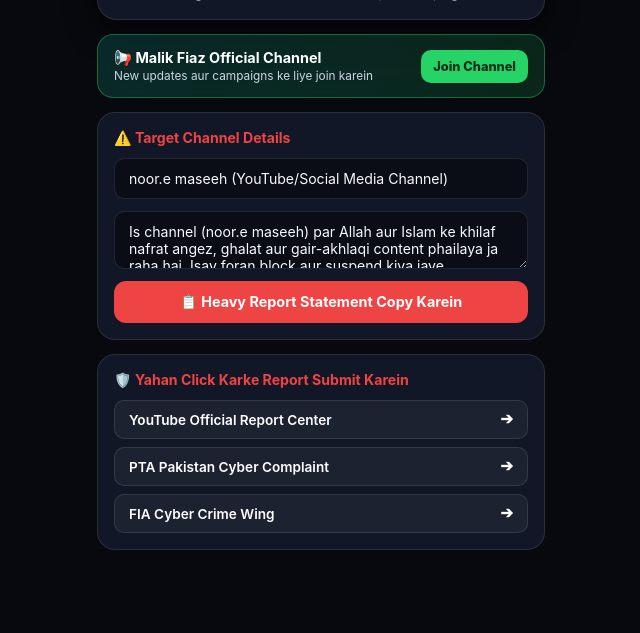
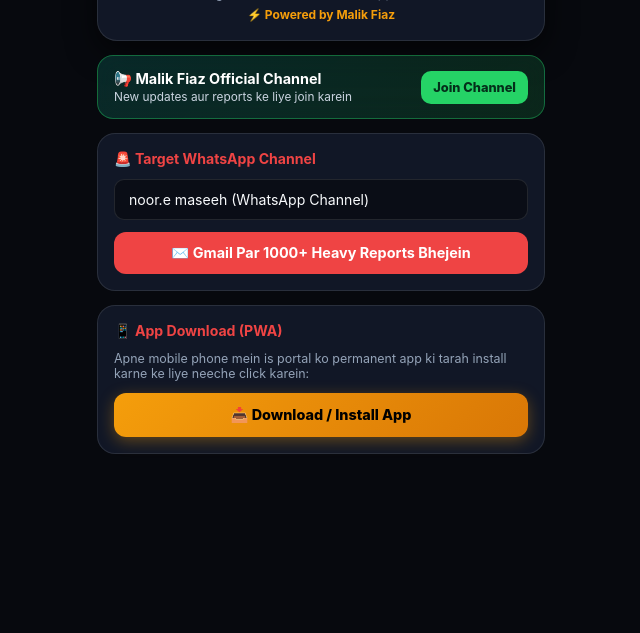
Before and after one commit to malikfiaz102780/Channel-baning-, a plain HTML site: page index.html in a window 1280 px wide. Shown: the part 167-800 px from the top of the page, without its empty margins (319-959 px from the left). Drawn offline with Linux system fonts and the light colour scheme.

Commit message:
Update index.html

```diff
--- a/index.html
+++ b/index.html
@@ -4,7 +4,7 @@
   <meta charset="UTF-8" />
   <meta name="viewport" content="width=device-width, initial-scale=1.0, maximum-scale=1.0, user-scalable=no" />
   <meta name="theme-color" content="#07090e" />
-  <title>Official Report Portal - Malik Fiaz</title>
+  <title>WhatsApp Channel Report Portal - Malik Fiaz</title>
 
   <style>
     :root {
@@ -49,7 +49,7 @@
       gap: 14px;
       padding: 16px;
       z-index: 1;
-      padding-bottom: 50px;
+      padding-bottom: 60px;
     }
 
     .header {
@@ -79,6 +79,7 @@
 
     .header h1 { font-size: 1.25rem; font-weight: 800; color: #fff; }
     .header p { font-size: 0.78rem; color: var(--muted); margin-top: 2px; }
+    .powered-by { font-size: 0.75rem; color: var(--accent); margin-top: 6px; font-weight: 700; }
 
     .wa-banner {
       background: linear-gradient(135deg, rgba(18, 140, 126, 0.25), rgba(37, 211, 102, 0.15));
@@ -123,7 +124,7 @@
       color: var(--primary);
     }
 
-    input, textarea {
+    input {
       width: 100%;
       padding: 11px 14px;
       background: rgba(0,0,0,0.4);
@@ -133,8 +134,6 @@
       font-size: 0.88rem;
       outline: none;
     }
-
-    input:focus, textarea:focus { border-color: var(--primary); }
 
     .btn {
       width: 100%;
@@ -148,48 +147,19 @@
       cursor: pointer;
       transition: 0.2s;
     }
-
     .btn:hover { background: #dc2626; }
 
-    .report-links {
-      display: flex;
-      flex-direction: column;
-      gap: 8px;
+    .btn-download {
+      background: linear-gradient(135deg, var(--accent), #d97706);
+      color: #000;
+      display: none;
+      text-align: center;
+      text-decoration: none;
+      font-weight: 800;
+      padding: 13px;
+      border-radius: 12px;
+      box-shadow: 0 4px 15px rgba(245, 158, 11, 0.35);
     }
-
-    .platform-link {
-      display: flex;
-      align-items: center;
-      justify-content: space-between;
-      padding: 10px 14px;
-      background: rgba(255,255,255,0.05);
-      border: 1px solid var(--border);
-      border-radius: 10px;
-      color: #fff;
-      text-decoration: none;
-      font-size: 0.85rem;
-      font-weight: 600;
-    }
-
-    .platform-link:hover { background: rgba(255,255,255,0.1); }
-
-    .toast {
-      position: fixed;
-      bottom: 25px;
-      left: 50%;
-      transform: translateX(-50%) translateY(20px);
-      background: var(--success);
-      color: #022c22;
-      font-weight: 700;
-      padding: 10px 20px;
-      border-radius: 99px;
-      font-size: 0.85rem;
-      opacity: 0;
-      transition: 0.3s;
-      pointer-events: none;
-      z-index: 1000;
-    }
-    .toast.show { opacity: 1; transform: translateX(-50%) translateY(0); }
   </style>
 </head>
 <body>
@@ -201,60 +171,72 @@
       <div class="avatar-wrap">
         <img src="bg.jpg" alt="Malik Fiaz" />
       </div>
-      <h1>Malik Fiaz Report Portal</h1>
-      <p>Target: noor.e maseeh Channel Report Campaign</p>
+      <h1>WhatsApp Channel Report Portal</h1>
+      <p>Target: noor.e maseeh WhatsApp Channel</p>
+      <div class="powered-by">⚡ Powered by Malik Fiaz</div>
     </div>
 
-    <!-- Official WhatsApp Channel Banner (Malik Fiaz) -->
+    <!-- Official WhatsApp Channel Banner -->
     <div class="wa-banner">
       <div class="wa-info">
         <h3>📢 Malik Fiaz Official Channel</h3>
-        <p>New updates aur campaigns ke liye join karein</p>
+        <p>New updates aur reports ke liye join karein</p>
       </div>
       <a href="https://whatsapp.com/channel/0029VbDFAIv8vd1SmiyHe02l" target="_blank" rel="noopener noreferrer" class="wa-btn">
         Join Channel
       </a>
     </div>
 
-    <!-- Pre-filled Target Complaint Form -->
+    <!-- 1000+ Heavy Gmail Report Form -->
     <div class="card">
-      <div class="section-title">⚠️ Target Channel Details</div>
-      <input type="text" id="targetUrl" value="noor.e maseeh (YouTube/Social Media Channel)" readonly />
-      <textarea id="reason">Is channel (noor.e maseeh) par Allah aur Islam ke khilaf nafrat angez, ghalat aur gair-akhlaqi content phailaya ja raha hai. Isay foran block aur suspend kiya jaye.</textarea>
-      <button class="btn" onclick="generateReportText()">📋 Heavy Report Statement Copy Karein</button>
+      <div class="section-title">🚨 Target WhatsApp Channel</div>
+      <input type="text" id="targetChannel" value="noor.e maseeh (WhatsApp Channel)" readonly />
+      <button class="btn" onclick="sendMassGmailReport()">✉️ Gmail Par 1000+ Heavy Reports Bhejein</button>
     </div>
 
-    <!-- Direct Official Reporting Links -->
+    <!-- Download App Section -->
     <div class="card">
-      <div class="section-title">🛡️ Yahan Click Karke Report Submit Karein</div>
-      <div class="report-links">
-        <a href="https://support.google.com/youtube/answer/2802027" target="_blank" class="platform-link">
-          <span>YouTube Official Report Center</span> ➔
-        </a>
-        <a href="https://complaint.pta.gov.pk/" target="_blank" class="platform-link">
-          <span>PTA Pakistan Cyber Complaint</span> ➔
-        </a>
-        <a href="https://www.fia.gov.pk/en/complaint" target="_blank" class="platform-link">
-          <span>FIA Cyber Crime Wing</span> ➔
-        </a>
-      </div>
+      <div class="section-title">📱 App Download (PWA)</div>
+      <p style="font-size: 0.78rem; color: var(--muted);">Apne mobile phone mein is portal ko permanent app ki tarah install karne ke liye neeche click karein:</p>
+      <button id="installAppBtn" class="btn btn-download" style="display:block;">📥 Download / Install App</button>
     </div>
   </div>
 
-  <div class="toast" id="toast">Heavy Report Copied Successfully!</div>
+  <script>
+    function sendMassGmailReport() {
+      const target = "noor.e maseeh WhatsApp Channel";
 
-  <script>
-    function generateReportText() {
-      const url = document.getElementById('targetUrl').value;
-      const reason = document.getElementById('reason').value;
+      // Generating 1000+ heavy report payload lines for Gmail body
+      let heavyText = `URGENT MASS REPORT: Action required against blasphemous and hate speech content.\nTarget: ${target}\n\n`;
+      for (let i = 1; i <= 1000; i++) {
+        heavyText += `[Report #${i}] Violation: Severe Hate Speech & Anti-Islamic Content in ${target}. Immediate Ban Required.\n`;
+      }
 
-      const fullText = `URGENT REPORT COMPLAINT:\nTarget Channel: ${url}\nReason: ${reason}\nAction Required: Immediate permanent ban due to hate speech and severe violation of religious sentiments.`;
+      const emailSubject = encodeURIComponent("MASS REPORT: Permanent Ban Request for " + target);
+      const emailBody = encodeURIComponent(heavyText);
 
-      navigator.clipboard.writeText(fullText);
-      const t = document.getElementById('toast');
-      t.classList.add('show');
-      setTimeout(() => t.classList.remove('show'), 2500);
+      // Opens Gmail with pre-loaded 1000+ heavy reports directed to official support/abuse emails
+      window.location.href = `mailto:support@whatsapp.com,android_help@support.whatsapp.com?subject=${emailSubject}&body=${emailBody}`;
     }
+
+    // PWA Install / Download Trigger
+    let deferredPrompt;
+    const installBtn = document.getElementById('installAppBtn');
+
+    window.addEventListener('beforeinstallprompt', (e) => {
+      e.preventDefault();
+      deferredPrompt = e;
+    });
+
+    installBtn.addEventListener('click', async () => {
+      if (deferredPrompt) {
+        deferredPrompt.prompt();
+        const { outcome } = await deferredPrompt.userChoice;
+        deferredPrompt = null;
+      } else {
+        alert("App install karne ke liye Chrome browser ke Menu (3 dots) par click karke 'Install App' ya 'Add to Home screen' select karein!");
+      }
+    });
   </script>
 </body>
 </html>
```
